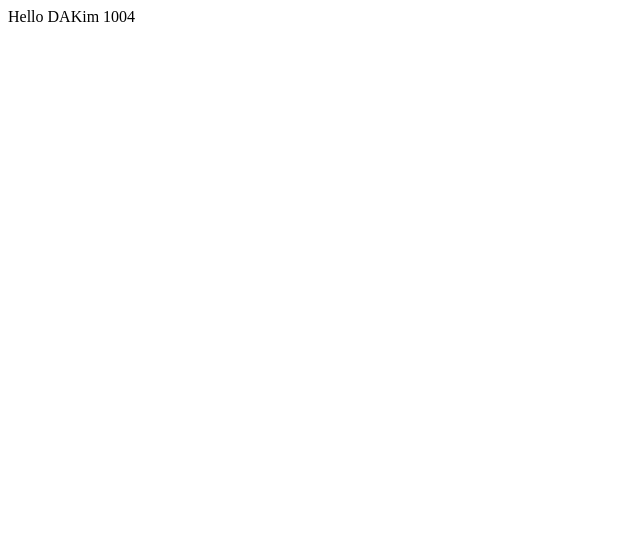
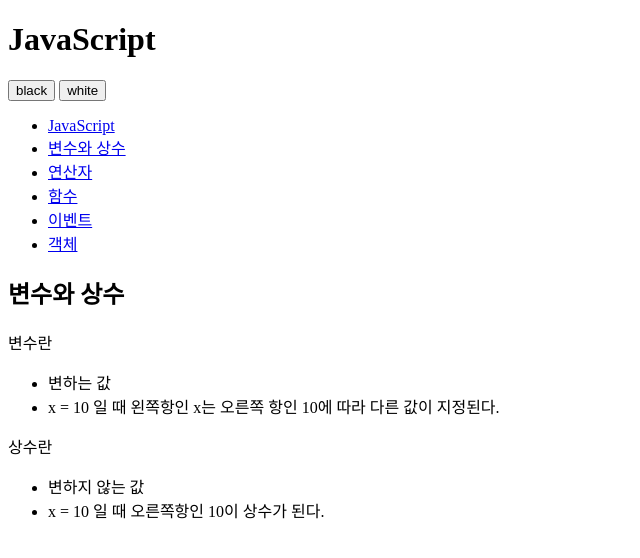
Before and after one commit to dakim143/opentutorials-dakim, a plain HTML site: page index.html in a window 1280 px wide. Shown: the whole page, without its empty margins (0-640 px from the left). Drawn offline with Linux system fonts and the light colour scheme.

Commit message:
change index.html

```diff
--- a/index.html
+++ b/index.html
@@ -1,24 +1,53 @@
 <!DOCTYPE html>
-<html lang="en">
+<html>
     <head>
         <meta charset="utf-8" />
-
-        <!-- Always force latest IE rendering engine (even in intranet) & Chrome Frame
-        Remove this if you use the .htaccess -->
-        <meta http-equiv="X-UA-Compatible" content="IE=edge,chrome=1" />
-
-        <title>index</title>
-        <meta name="description" content="" />
-        <meta name="author" content="egoing" />
-
-        <meta name="viewport" content="width=device-width; initial-scale=1.0" />
-
-        <!-- Replace favicon.ico & apple-touch-icon.png in the root of your domain and delete these references -->
-        <link rel="shortcut icon" href="/favicon.ico" />
-        <link rel="apple-touch-icon" href="/apple-touch-icon.png" />
     </head>
 
-    <body>
-        Hello DAKim 1004
+    <body id="body">
+        <div>
+            <header>
+                <h1>JavaScript</h1>
+            </header>
+            <div id="toolbar">
+                <input type="button" value="black" />
+                <input type="button" value="white" />
+            </div>
+            <nav>
+                <ul>
+                    <li><a href="http://opentutorials.org/course/49/16">JavaScript</a></li>
+                    <li><a href="http://opentutorials.org/course/49/17">변수와 상수</a></li>
+                    <li><a href="http://opentutorials.org/course/49/18">연산자</a></li>
+                    <li><a href="http://opentutorials.org/course/49/19">함수</a></li>
+                    <li><a href="http://opentutorials.org/course/49/20">이벤트</a></li>
+                    <li><a href="http://opentutorials.org/course/49/21">객체</a></li>
+                </ul>
+            </nav>
+            <article>
+                <h2>변수와 상수</h2>
+                <div>
+                    <p>변수란</p>
+                    <ul>
+                        <li>
+                            변하는 값
+                        </li>
+                        <li>
+                            x = 10 일 때 왼쪽항인 x는 오른쪽 항인 10에 따라 다른 값이 지정된다.
+                        </li>
+                    </ul>
+                    <p>
+                        상수란
+                    </p>
+                    <ul>
+                        <li>
+                            변하지 않는 값
+                        </li>
+                        <li>
+                            x = 10 일 때 오른쪽항인 10이 상수가 된다.
+                        </li>
+                    </ul>
+                </div>
+            </article>
+        </div>
     </body>
 </html>
```
